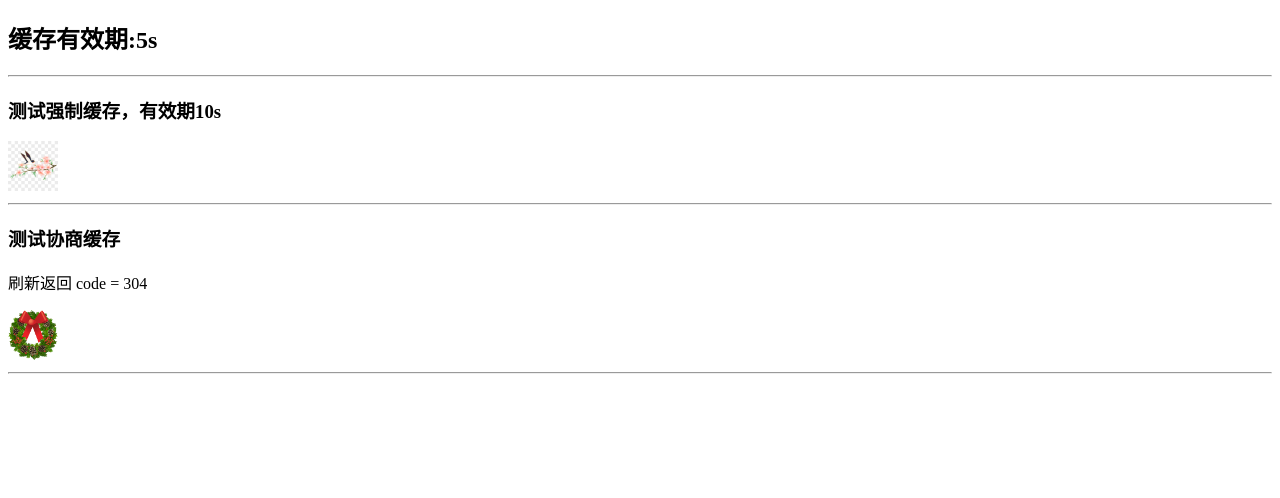
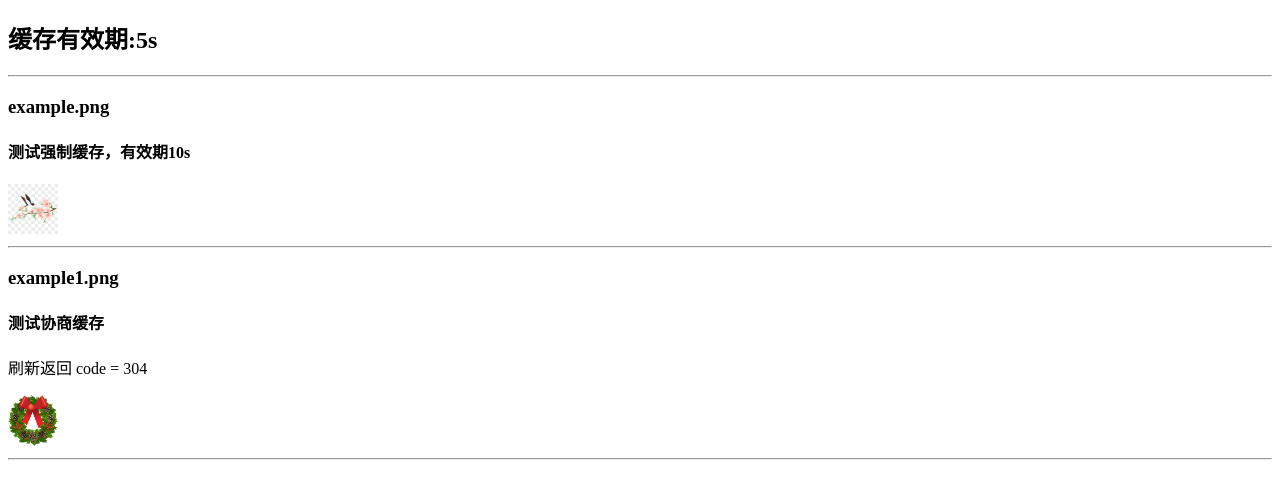
Before and after one commit to jalyResource/HTTPCacheServer, a plain HTML site: page static/index.html in a window 1280 px wide. Drawn offline with Linux system fonts and the light colour scheme.

Commit message:
网页添加图片名

```diff
--- a/static/index.html
+++ b/static/index.html
@@ -41,10 +41,12 @@
 		</script>
 		<h2 id="timerTip">缓存有效期:10s，</h2>
 		<hr />
-		<h3 id="forceCacheTitle">测试强制缓存</h3>
+		<h3>example.png</h3>
+		<h4 id="forceCacheTitle">测试强制缓存</h4>
 		<img src="./example.png" width="50" />
 		<hr />
-		<h3>测试协商缓存</h3>
+		<h3>example1.png</h3>
+		<h4>测试协商缓存</h4>
 		<p id="retCodeTip">刷新返回 code = 304</p>
 		<img src="./example1.png" width="50" />
 		<hr />
```
Also changed, not shown: ReadmeSource/HTTPCacheServrDemo.png.
